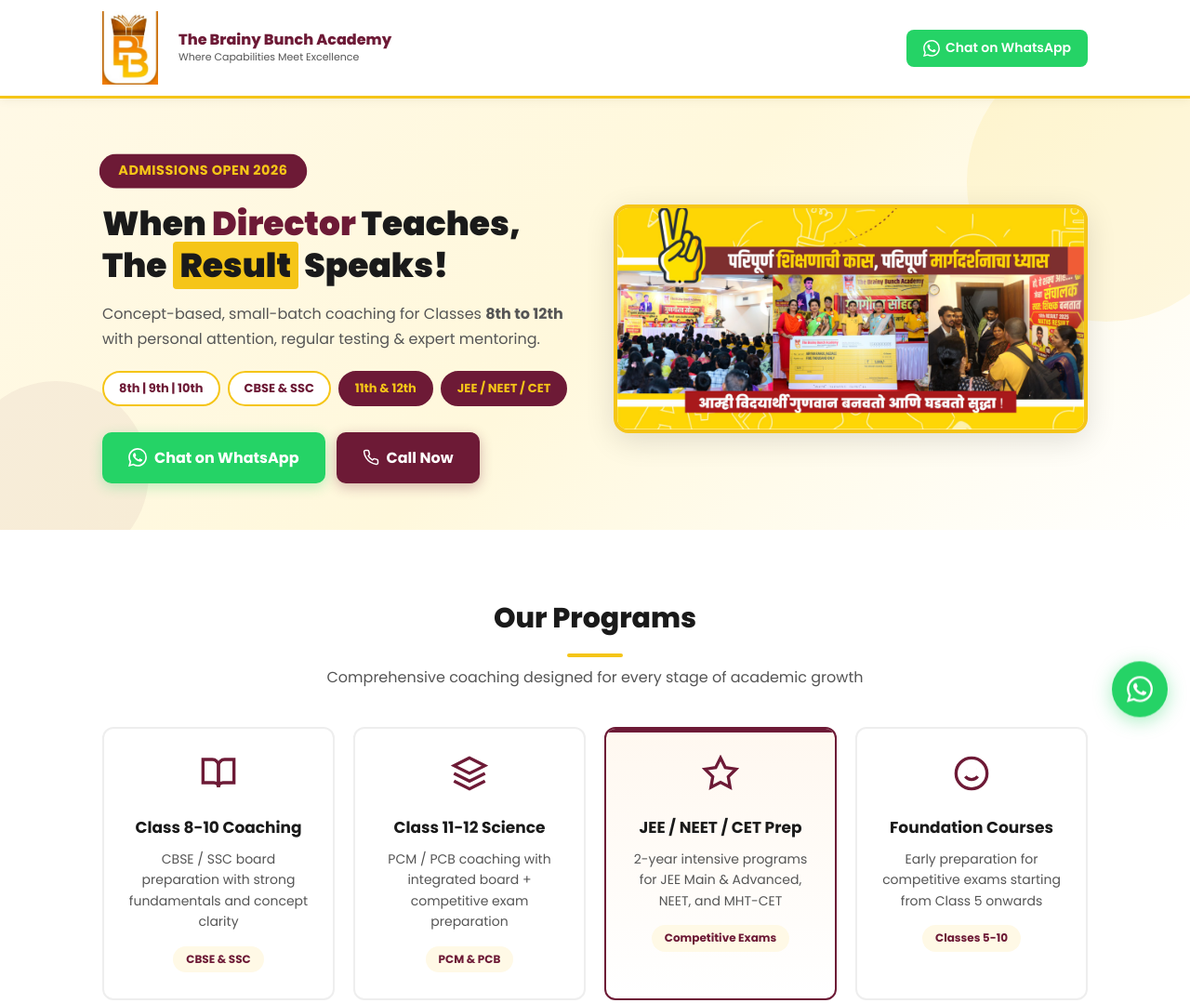
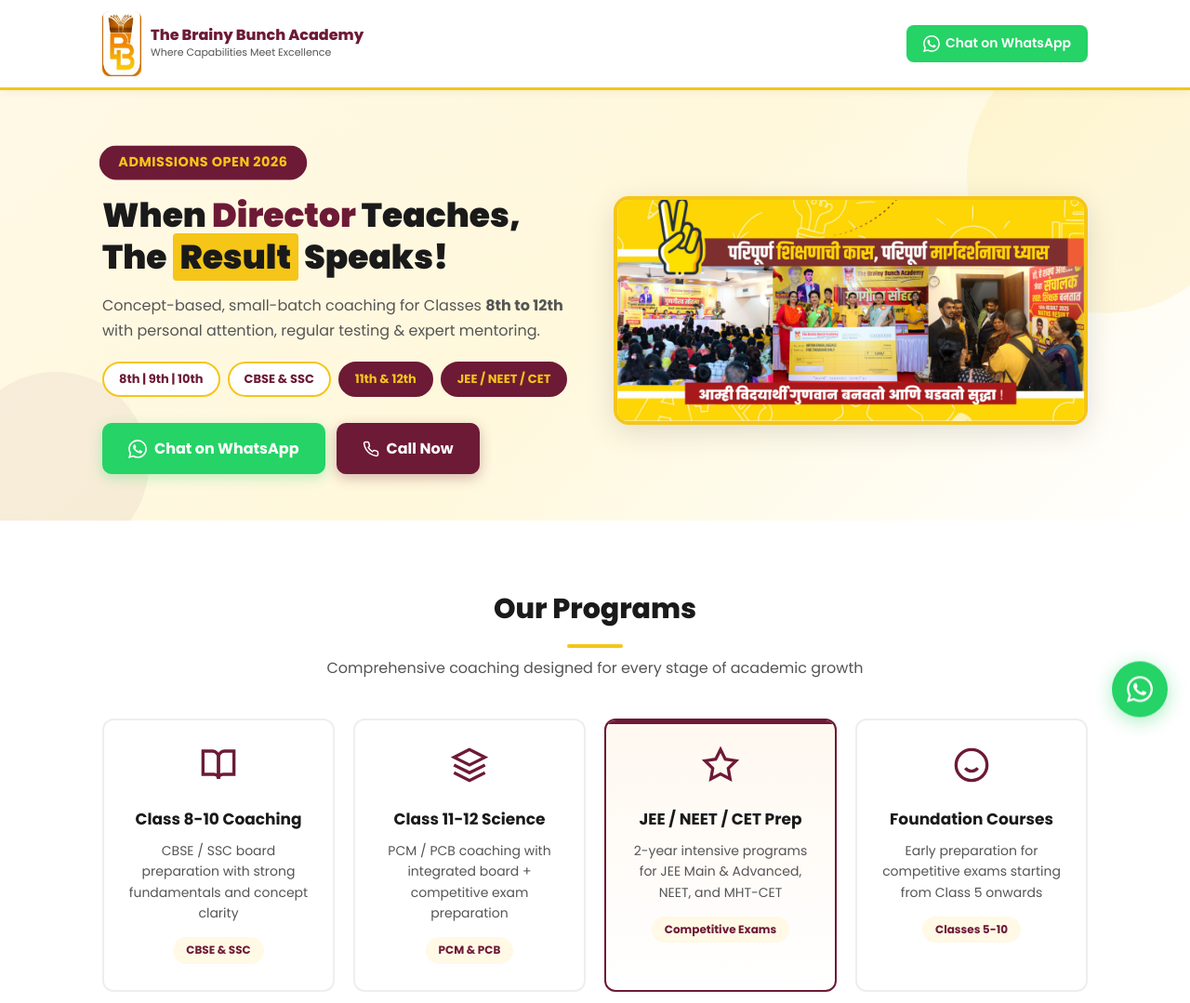
Before and after one commit to SammitB/brainybunch, a plain HTML site: page index.html in a window 1280 px wide. Shown: the top 1079 px of the page at 93% size. Drawn offline with Linux system fonts and the light colour scheme.

Commit message:
Revise logo-icon styles in style.css
Updated logo-icon styles for improved layout and appearance.

```diff
--- a/style.css
+++ b/style.css
@@ -81,11 +81,18 @@
 
 
 .logo-icon {
-  width: 60px;
-  height: auto;
-  margin-right: 12px;
+  display: flex;
+  align-items: center;
+  justify-content: center;
+  width: 42px;
+  height: 70px;
+  background: var(--yellow);
+  color: var(--maroon);
+  font-weight: 900;
+  font-size: 22px;
+  border-radius: 8px;
+  flex-shrink: 0;
 }
-
 
 .logo-title {
   display: block;
```
